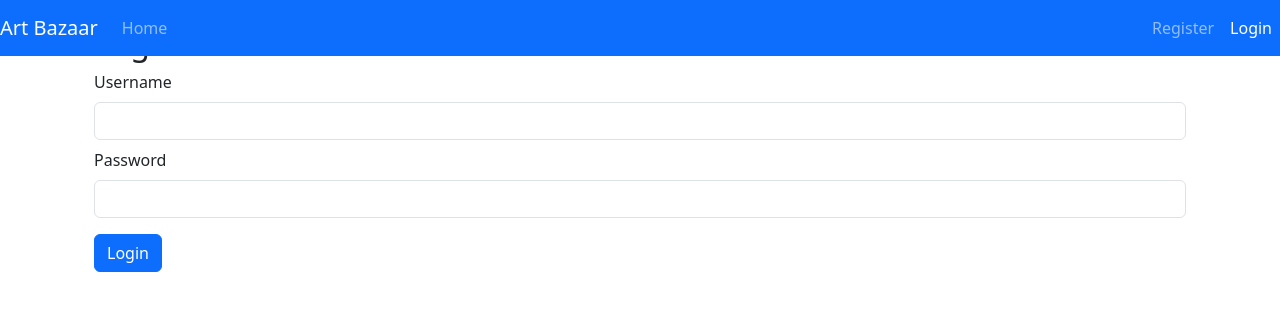
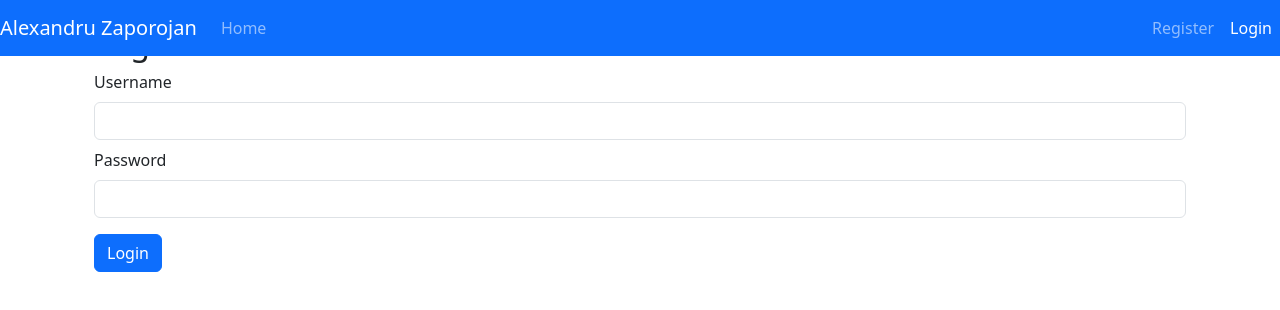
Before and after one commit to Alex82728/user-api, a Next.js app: page /login in a window 1280 px wide. Shown: the top 310 px of the page. Built offline with nearby package versions, Linux system fonts and the light colour scheme; no server answers.

Commit message:
final commit

```diff
--- a/components/MainNav.js
+++ b/components/MainNav.js
@@ -29,7 +29,7 @@
   return (
     <Navbar expanded={expanded} className="fixed-top navbar-dark bg-primary" expand="lg">
       <Navbar.Brand as={Link} href="/" onClick={() => setExpanded(false)}>
-        Art Bazaar
+        Alexandru Zaporojan
       </Navbar.Brand>
       <Navbar.Toggle aria-controls="basic-navbar-nav" onClick={() => setExpanded(!expanded)} />
       <Navbar.Collapse id="basic-navbar-nav">
```
